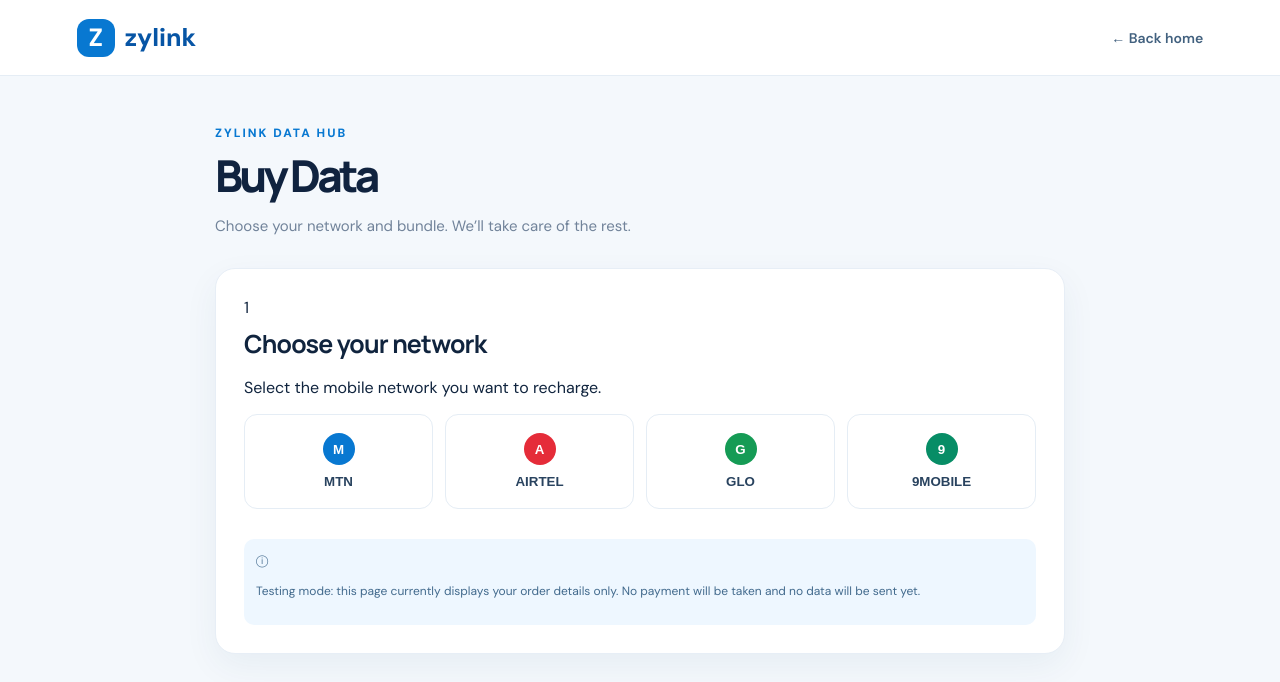
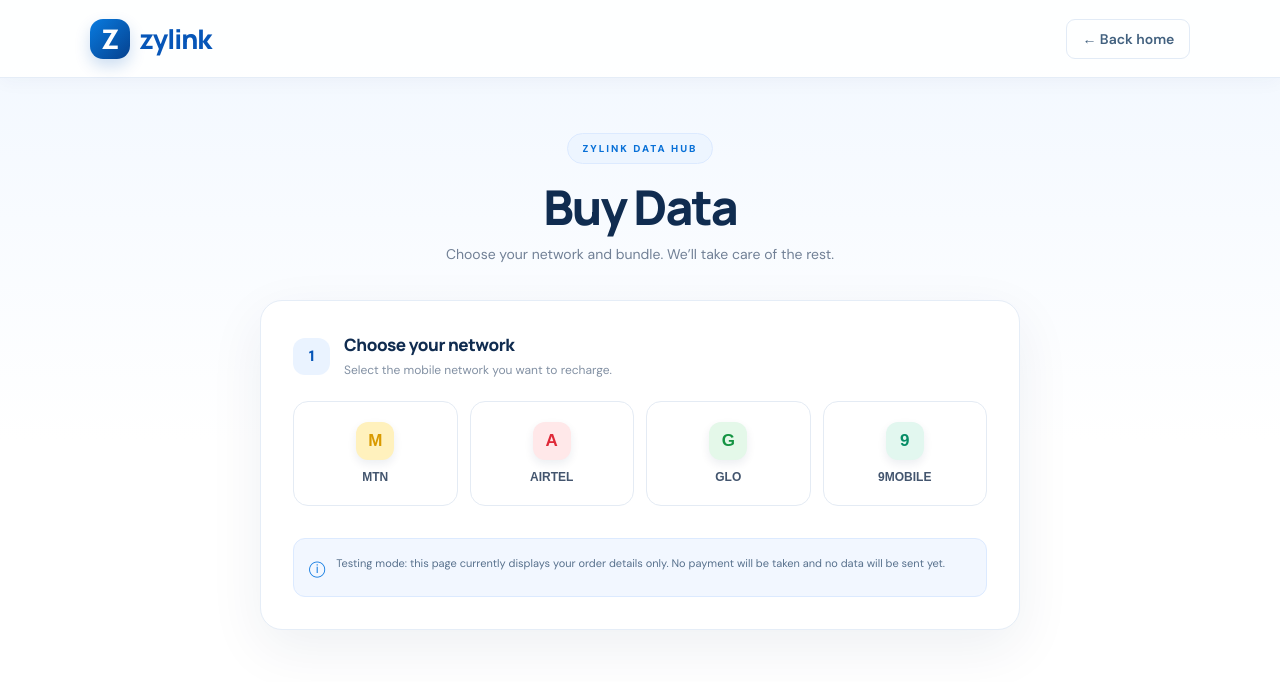
Before and after one commit to Ayanfe0-bip/zylink-data-hub, a Next.js app: page /data in a window 1280 px wide. Shown: the top 682 px of the page. Built offline with nearby package versions, Linux system fonts and the light colour scheme.

Commit message:
Implement premium redesign styles for ZYLINK data page
Added styles for the premium redesign of the ZYLINK data page, including layout, typography, and interactive elements.

```diff
--- a/app/globals.css
+++ b/app/globals.css
@@ -1546,3 +1546,477 @@ h2 {
     padding: 13px 10px;
   }
   }
+/* =========================================
+   ZYLINK DATA PAGE — PREMIUM REDESIGN
+========================================= */
+
+.data-page {
+  min-height: 100vh;
+  padding-bottom: 60px;
+  background: linear-gradient(180deg, #f1f7ff 0%, #ffffff 55%);
+  color: #102c50;
+}
+
+.data-header {
+  height: 78px;
+  padding: 0 7%;
+  background: rgba(255, 255, 255, 0.96);
+  border-bottom: 1px solid #e5edf7;
+  box-shadow: 0 4px 18px rgba(16, 44, 80, 0.035);
+}
+
+.data-brand {
+  font-family: Manrope, sans-serif;
+  font-size: 27px;
+  letter-spacing: -1px;
+  color: #0756b8;
+}
+
+.data-brand-mark {
+  width: 40px;
+  height: 40px;
+  border-radius: 13px;
+  background: linear-gradient(135deg, #087be0, #06418e);
+  box-shadow: 0 7px 16px rgba(7, 86, 184, 0.2);
+}
+
+.back-home {
+  padding: 10px 15px;
+  border: 1px solid #e2ebf6;
+  border-radius: 9px;
+  transition: 0.2s ease;
+}
+
+.back-home:hover {
+  background: #edf5ff;
+  color: #0756b8;
+}
+
+.data-container {
+  max-width: 760px;
+  margin: 55px auto;
+}
+
+.data-intro {
+  text-align: center;
+  margin-bottom: 32px;
+}
+
+.data-kicker {
+  display: inline-block;
+  padding: 8px 14px;
+  border: 1px solid #dceaff;
+  border-radius: 30px;
+  background: #edf5ff;
+  color: #0870d7;
+  font-size: 10px;
+  letter-spacing: 2px;
+}
+
+.data-intro h1 {
+  margin: 17px 0 10px;
+  font-family: Manrope, sans-serif;
+  font-size: clamp(36px, 6vw, 48px);
+  font-weight: 800;
+  letter-spacing: -2px;
+  color: #102c50;
+}
+
+.data-intro p {
+  margin: 0;
+  color: #718096;
+  font-size: 14px;
+  line-height: 1.8;
+}
+
+.purchase-card {
+  padding: 32px;
+  border: 1px solid #e5edf7;
+  border-radius: 22px;
+  background: #ffffff;
+  box-shadow: 0 18px 55px rgba(16, 44, 80, 0.07);
+}
+
+.purchase-step-heading {
+  display: flex;
+  align-items: center;
+  gap: 14px;
+  margin-bottom: 21px;
+}
+
+.step-number {
+  flex-shrink: 0;
+  width: 37px;
+  height: 37px;
+  display: grid;
+  place-items: center;
+  border-radius: 12px;
+  background: #eaf3ff;
+  color: #0756b8;
+  font-size: 15px;
+  font-weight: 800;
+}
+
+.purchase-step-heading h2 {
+  margin: 0;
+  color: #102c50;
+  font-family: Manrope, sans-serif;
+  font-size: 17px;
+  font-weight: 800;
+  letter-spacing: -0.4px;
+}
+
+.purchase-step-heading p {
+  margin: 5px 0 0;
+  color: #8290a3;
+  font-size: 12px;
+  line-height: 1.6;
+}
+
+.data-network-grid {
+  display: grid;
+  grid-template-columns: repeat(4, minmax(0, 1fr));
+  gap: 12px;
+  margin-bottom: 32px;
+}
+
+.data-network-option {
+  min-width: 0;
+  min-height: 105px;
+  gap: 10px;
+  border: 1px solid #e4ebf4;
+  border-radius: 15px;
+  background: #ffffff;
+  color: #43556e;
+  font-size: 12px;
+  font-weight: 800;
+  transition: transform 0.2s ease, border-color 0.2s ease,
+    background 0.2s ease, box-shadow 0.2s ease;
+}
+
+.data-network-option:hover {
+  transform: translateY(-3px);
+  border-color: #8bbcf0;
+  box-shadow: 0 8px 20px rgba(7, 86, 184, 0.08);
+}
+
+.data-network-option.active {
+  border: 2px solid #0875df;
+  background: #f0f7ff;
+  color: #0756b8;
+  box-shadow: 0 6px 18px rgba(7, 86, 184, 0.09);
+}
+
+.network-symbol {
+  width: 38px;
+  height: 38px;
+  border-radius: 12px;
+  font-size: 17px;
+  box-shadow: 0 4px 10px rgba(16, 44, 80, 0.08);
+}
+
+.network-symbol.mtn {
+  background: #fff1bd;
+  color: #d99a00;
+}
+
+.network-symbol.airtel {
+  background: #ffe8e9;
+  color: #df2938;
+}
+
+.network-symbol.glo {
+  background: #e4f8e9;
+  color: #159443;
+}
+
+.network-symbol[class~="9mobile"] {
+  background: #e2f7ef;
+  color: #078d66;
+}
+
+.selected-check {
+  top: 8px;
+  right: 9px;
+  width: 19px;
+  height: 19px;
+  display: grid;
+  place-items: center;
+  border-radius: 50%;
+  background: #0875df;
+  color: white;
+  font-size: 11px;
+}
+
+.purchase-step {
+  margin-top: 30px;
+  padding-top: 27px;
+  border-top: 1px solid #edf1f7;
+  animation: dataStepAppear 0.3s ease;
+}
+
+@keyframes dataStepAppear {
+  from {
+    opacity: 0;
+    transform: translateY(9px);
+  }
+
+  to {
+    opacity: 1;
+    transform: translateY(0);
+  }
+}
+
+.field-label {
+  display: block;
+  margin-bottom: 10px;
+  color: #344a65;
+  font-size: 13px;
+  font-weight: 800;
+}
+
+.data-plan-select,
+.data-phone-input {
+  width: 100%;
+  min-height: 54px;
+  padding: 0 15px;
+  border: 1px solid #dce6f1;
+  border-radius: 12px;
+  outline: none;
+  background: #fbfdff;
+  color: #203a59;
+  font-family: inherit;
+  font-size: 14px;
+  transition: border-color 0.2s ease, box-shadow 0.2s ease;
+}
+
+.data-plan-select {
+  cursor: pointer;
+}
+
+.data-plan-select:focus,
+.data-phone-input:focus {
+  border-color: #0875df;
+  box-shadow: 0 0 0 4px rgba(8, 117, 223, 0.09);
+  background: #ffffff;
+}
+
+.data-plan-select option {
+  padding: 10px;
+}
+
+.data-phone-input::placeholder {
+  color: #a3afbf;
+}
+
+.field-hint {
+  display: block;
+  margin-top: 9px;
+  color: #8a98aa;
+  font-size: 11px;
+  line-height: 1.6;
+}
+
+.purchase-amount-card {
+  display: flex;
+  align-items: center;
+  justify-content: space-between;
+  gap: 15px;
+  margin-top: 27px;
+  padding: 22px;
+  border: 1px solid #cfe3fa;
+  border-radius: 16px;
+  background: linear-gradient(135deg, #f0f7ff, #e5f2ff);
+  animation: dataStepAppear 0.3s ease;
+}
+
+.amount-label {
+  display: block;
+  margin-bottom: 7px;
+  color: #647b96;
+  font-size: 12px;
+  font-weight: 700;
+}
+
+.amount-value {
+  display: block;
+  color: #0756b8;
+  font-family: Manrope, sans-serif;
+  font-size: 31px;
+  font-weight: 800;
+  letter-spacing: -1px;
+}
+
+.purchase-amount-card small {
+  display: block;
+  margin-top: 7px;
+  color: #718096;
+  font-size: 11px;
+}
+
+.amount-check {
+  width: 38px;
+  height: 38px;
+  display: grid;
+  place-items: center;
+  flex-shrink: 0;
+  border-radius: 50%;
+  background: #d9f7e9;
+  color: #11945e;
+  font-size: 18px;
+  font-weight: 800;
+}
+
+.data-purchase-button {
+  min-height: 57px;
+  display: flex;
+  align-items: center;
+  justify-content: center;
+  gap: 12px;
+  margin-top: 20px;
+  border-radius: 13px;
+  background: linear-gradient(120deg, #087be0, #0756b8);
+  box-shadow: 0 10px 23px rgba(7, 86, 184, 0.2);
+  font-family: Manrope, sans-serif;
+  font-size: 15px;
+  font-weight: 800;
+  transition: transform 0.2s ease, box-shadow 0.2s ease;
+}
+
+.data-purchase-button:hover {
+  transform: translateY(-2px);
+  box-shadow: 0 14px 28px rgba(7, 86, 184, 0.25);
+}
+
+.data-purchase-button span {
+  font-size: 20px;
+}
+
+.purchase-feedback {
+  margin-top: 17px;
+  padding: 14px;
+  border: 1px solid #ccebd9;
+  border-radius: 11px;
+  background: #effbf4;
+  color: #187347;
+  font-size: 12px;
+  line-height: 1.7;
+}
+
+.testing-notice {
+  display: flex;
+  align-items: flex-start;
+  gap: 11px;
+  margin-top: 25px;
+  padding: 15px;
+  border: 1px solid #dceaff;
+  border-radius: 12px;
+  background: #f2f7ff;
+  color: #58718d;
+  font-size: 11px;
+  line-height: 1.7;
+}
+
+.testing-notice > span {
+  flex-shrink: 0;
+  color: #0875df;
+  font-size: 16px;
+}
+
+.testing-notice p {
+  margin: 0;
+}
+
+.data-page .input-error {
+  display: block;
+  margin-top: 8px;
+  color: #d73535;
+  font-size: 12px;
+}
+
+/* TABLET AND MOBILE */
+
+@media (max-width: 700px) {
+  .data-header {
+    height: 70px;
+    padding: 0 18px;
+  }
+
+  .data-brand {
+    font-size: 23px;
+  }
+
+  .data-container {
+    width: calc(100% - 28px);
+    margin: 32px auto;
+  }
+
+  .data-intro {
+    margin-bottom: 24px;
+  }
+
+  .data-intro h1 {
+    font-size: 36px;
+  }
+
+  .purchase-card {
+    padding: 23px 17px;
+    border-radius: 18px;
+  }
+
+  .data-network-grid {
+    gap: 8px;
+  }
+
+  .data-network-option {
+    min-height: 91px;
+    font-size: 10px;
+  }
+
+  .network-symbol {
+    width: 34px;
+    height: 34px;
+  }
+
+  .purchase-step {
+    margin-top: 25px;
+    padding-top: 23px;
+  }
+
+  .purchase-step-heading h2 {
+    font-size: 15px;
+  }
+
+  .data-plan-select,
+  .data-phone-input {
+    min-height: 52px;
+    font-size: 13px;
+  }
+
+  .purchase-amount-card {
+    padding: 18px;
+  }
+
+  .amount-value {
+    font-size: 28px;
+  }
+}
+
+@media (max-width: 380px) {
+  .data-network-grid {
+    gap: 6px;
+  }
+
+  .data-network-option {
+    min-height: 82px;
+    font-size: 9px;
+  }
+
+  .purchase-card {
+    padding: 19px 13px;
+  }
+
+  .purchase-step-heading {
+    gap: 10px;
+  }
+    }
```
